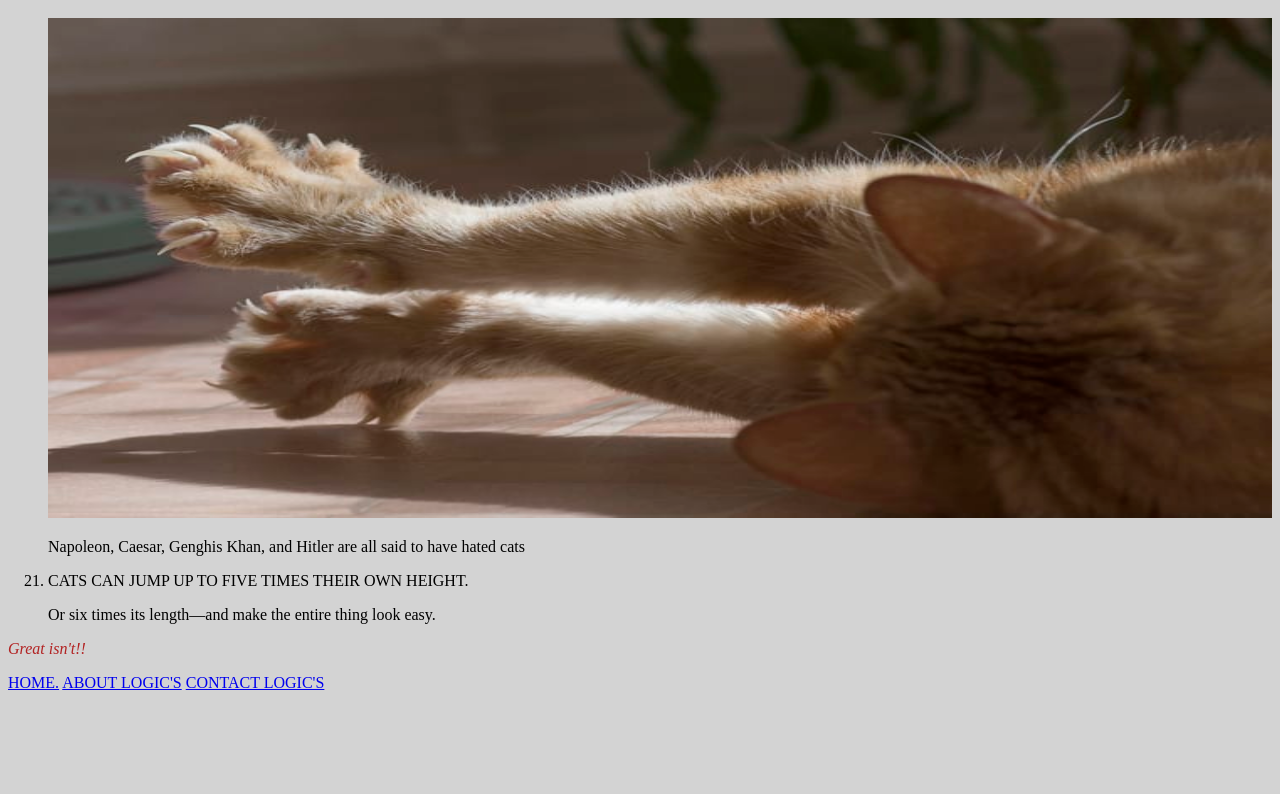
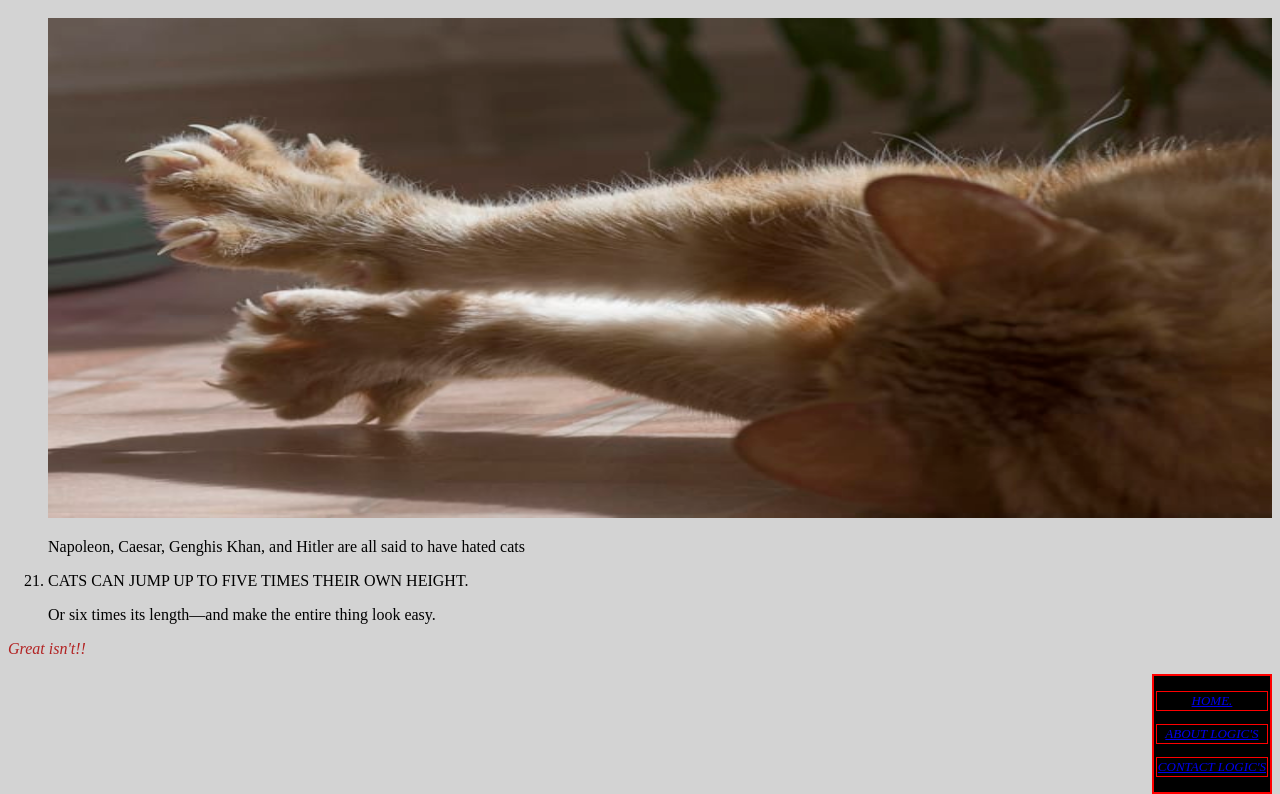
Before and after one commit to prospersimi/Animal-shelter, a plain HTML site: page cats.html in a window 1280 px wide. Shown: the part 4956-5750 px from the top of the page. Before the commit the page ends 5656 px from the top, so only its background shows below. Drawn offline with Linux system fonts and the light colour scheme.

Commit message:
add styles to all internal links with bottom

```diff
--- a/cats.html
+++ b/cats.html
@@ -137,11 +137,12 @@
             <p>Or six times its length—and make the entire thing look easy.</p>
         </li>
     </ol>
+
+    <p id="gr8">Great isn't!!</p>
     <div class="bottom">
-        <p id="gr8">Great isn't!!</p>
-        <a href="index.html">HOME.</a>
-        <a href="about.html">ABOUT LOGIC'S</a>
-        <a href="contact.html">CONTACT LOGIC'S</a>
+        <p><a href="index.html">HOME.</a></p>
+        <p><a href="about.html">ABOUT LOGIC'S</a></p>
+        <p><a href="contact.html">CONTACT LOGIC'S</a></p>
     </div>
 </body>
 
--- a/css/styles.css
+++ b/css/styles.css
@@ -81,3 +81,19 @@ h2 {
     font-style: italic;
     color: firebrick;
 }
+.bottom {
+    float: right;
+    padding: 2px;
+    border: 2px solid red;
+    text-align: center;
+    display: block;
+    background-color: black;
+}
+.bottom p {
+    font-style: oblique;
+    color: white;
+    font-size: small;
+    padding: 1px;
+    border: 1px solid red;
+
+}
```
Also changed, not shown: about.html (+7 -5 lines), american-bulldog.html (+1 -1 lines), contact.html (+2 -2 lines), dogs.html (+3 -3 lines), german-shepherd.html (+1 -1 lines), rottweiler.html (+1 -1 lines), tabby-cat.html (+1 -1 lines), turkish-van-cat.html (+1 -1 lines).
